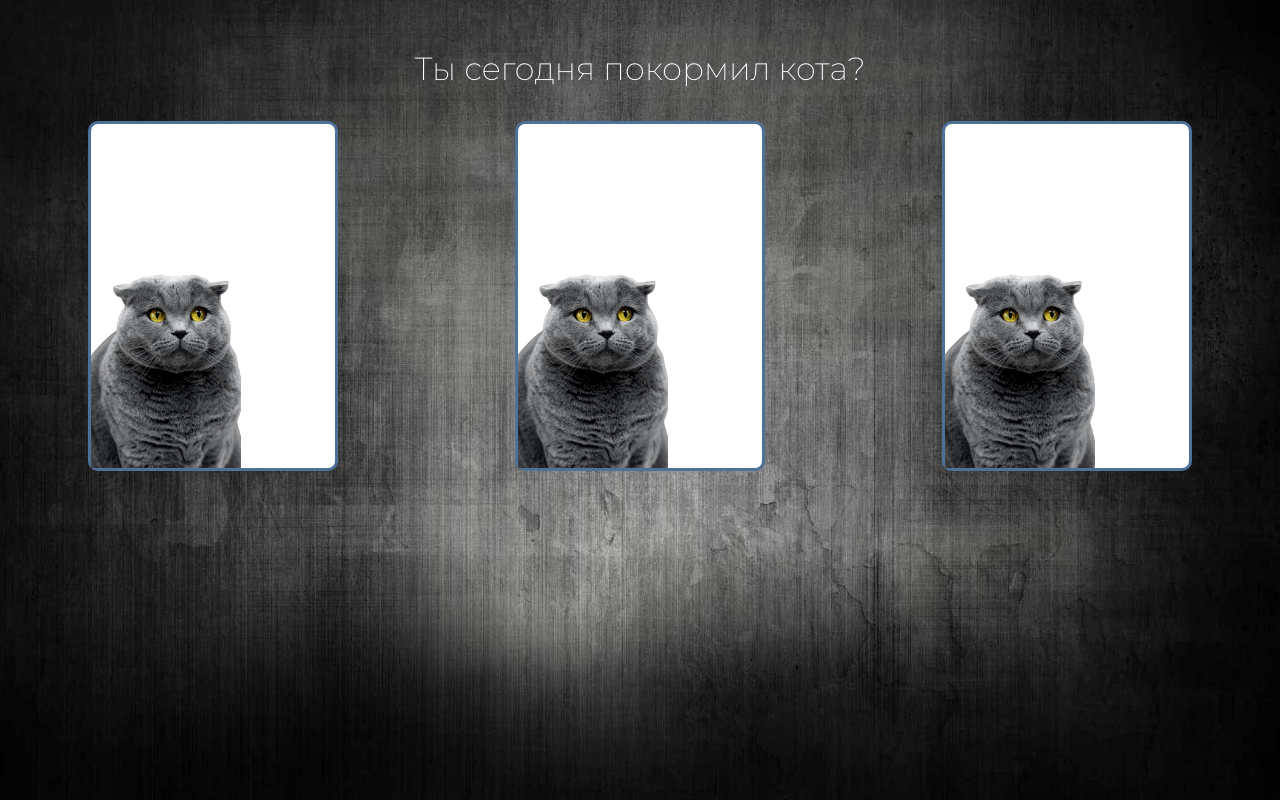
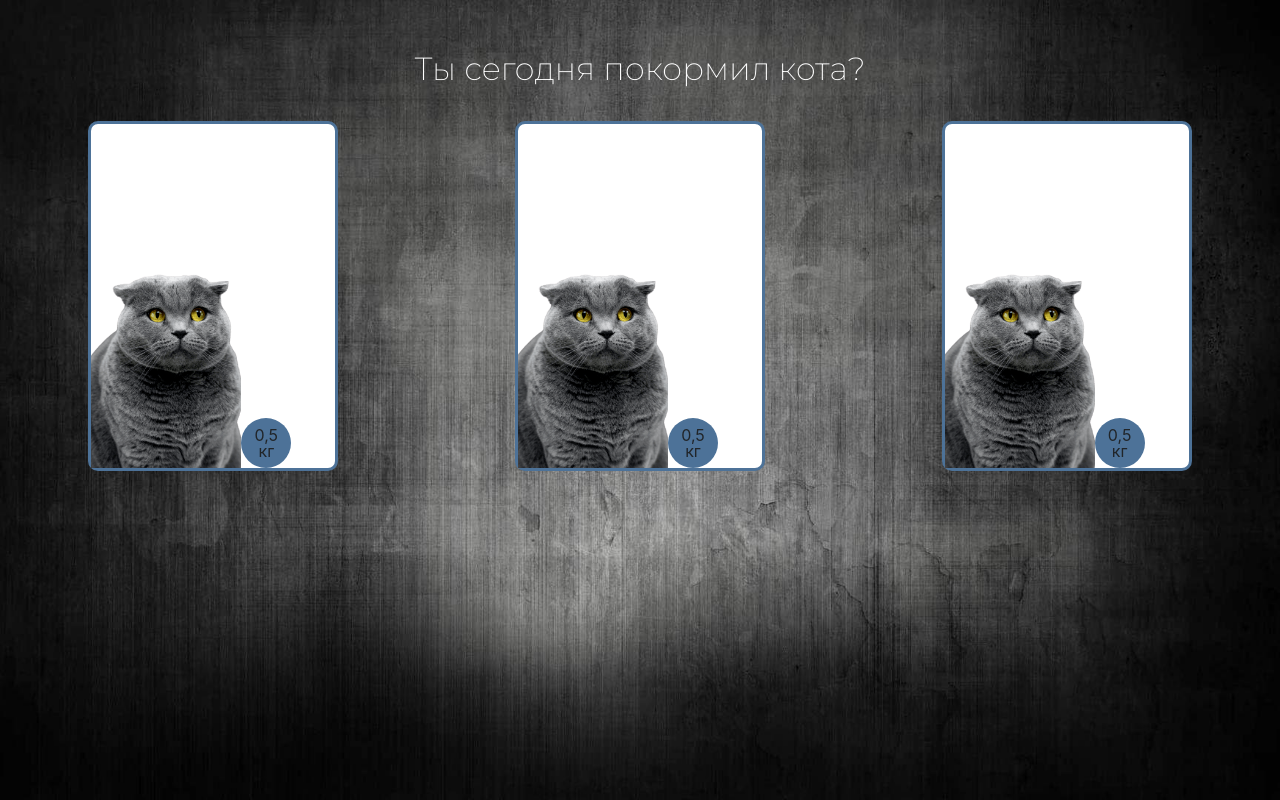
Before and after one commit to NiiazalyDzhumaliev/fun-box-test, a React (Create React App) app: page / in a window 1280 px wide. Built offline with nearby package versions, Linux system fonts and the light colour scheme.

Commit message:
Add weight label

```diff
--- a/src/components/Card.js
+++ b/src/components/Card.js
@@ -6,6 +6,10 @@ const Card = () => (
   <div>
     <div className={`${style.card_item}`}>
       <img src={cat} alt="cat" className={style.cat_image} />
+      <div className={style.weight}>
+        <span>0,5</span>
+        <span>кг</span>
+      </div>
     </div>
   </div>
 );
--- a/src/styles/Card.module.css
+++ b/src/styles/Card.module.css
@@ -13,3 +13,15 @@
   height: 200px;
   object-fit: cover;
 }
+
+.weight {
+  display: flex;
+  flex-direction: column;
+  align-items: center;
+  justify-content: center;
+  background-color: #4d7298;
+  width: 50px;
+  height: 50px;
+  border-radius: 50%;
+  line-height: 1;
+}
```
Also changed, not shown: 1 other file (tests, documents, lock files or other folders).
